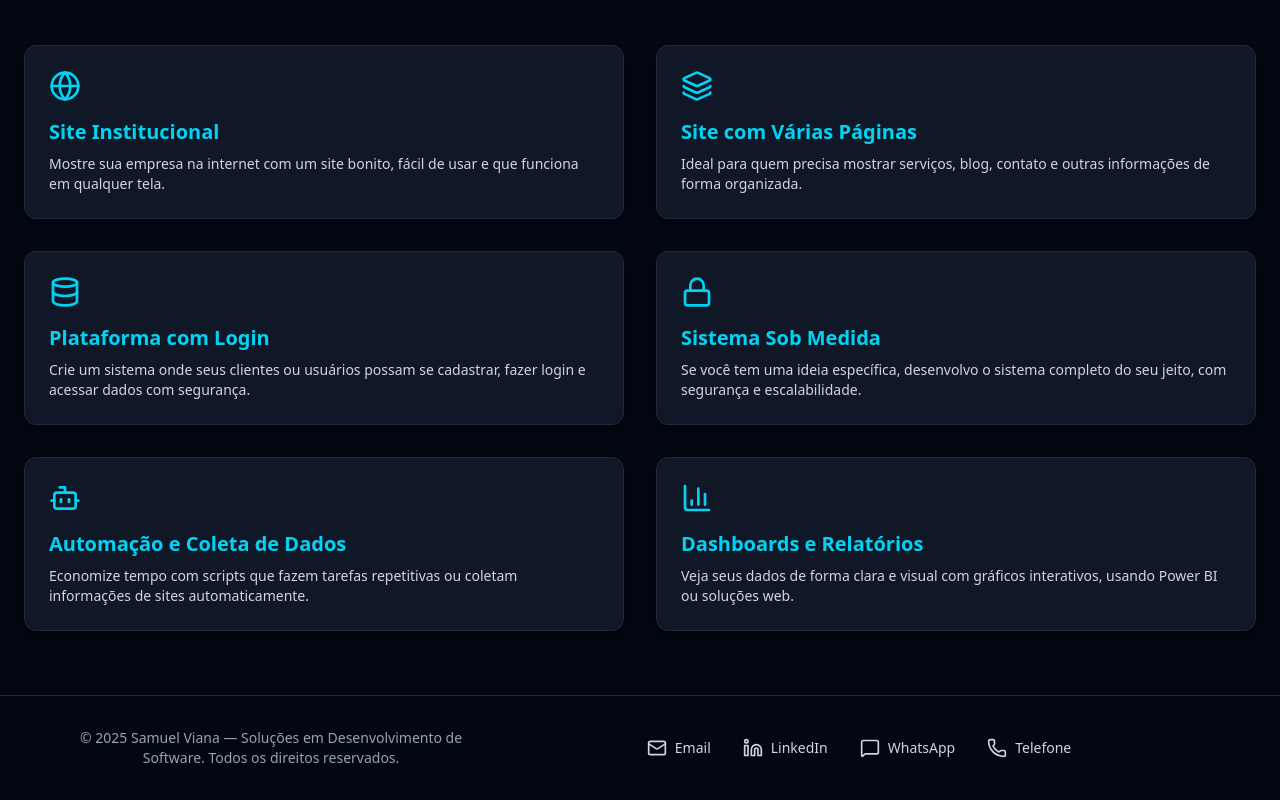
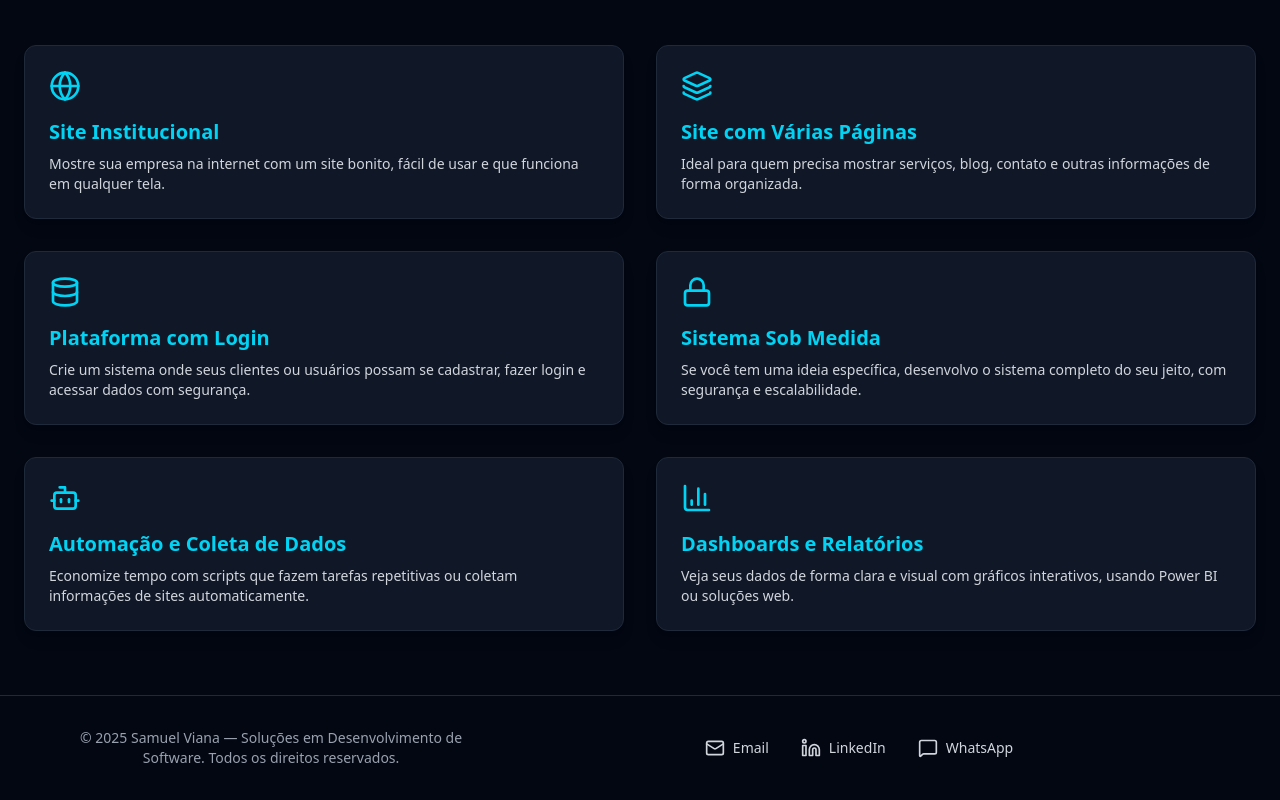
Before and after one commit to samuel-viana23/solucoes-tecnologicas, a React (Vite) app: page / in a window 1280 px wide. Shown: the part 903-1703 px from the top of the page. Built offline with nearby package versions, Linux system fonts and the light colour scheme.

Commit message:
removendo telefone

```diff
--- a/src/components/FooterContato.tsx
+++ b/src/components/FooterContato.tsx
@@ -1,4 +1,4 @@
-import { Mail, Linkedin, MessageSquare, Phone } from 'lucide-react';
+import { Mail, Linkedin, MessageSquare } from 'lucide-react';
 
 export default function FooterContato() {
   return (
@@ -23,11 +23,6 @@ export default function FooterContato() {
             icon={<MessageSquare className="w-5 h-5" />}
             label="WhatsApp"
             link="https://wa.me/5585974007358"
-          />
-          <FooterLink
-            icon={<Phone className="w-5 h-5" />}
-            label="Telefone"
-            link="tel:+5585974007358"
           />
         </div>
       </div>
```
